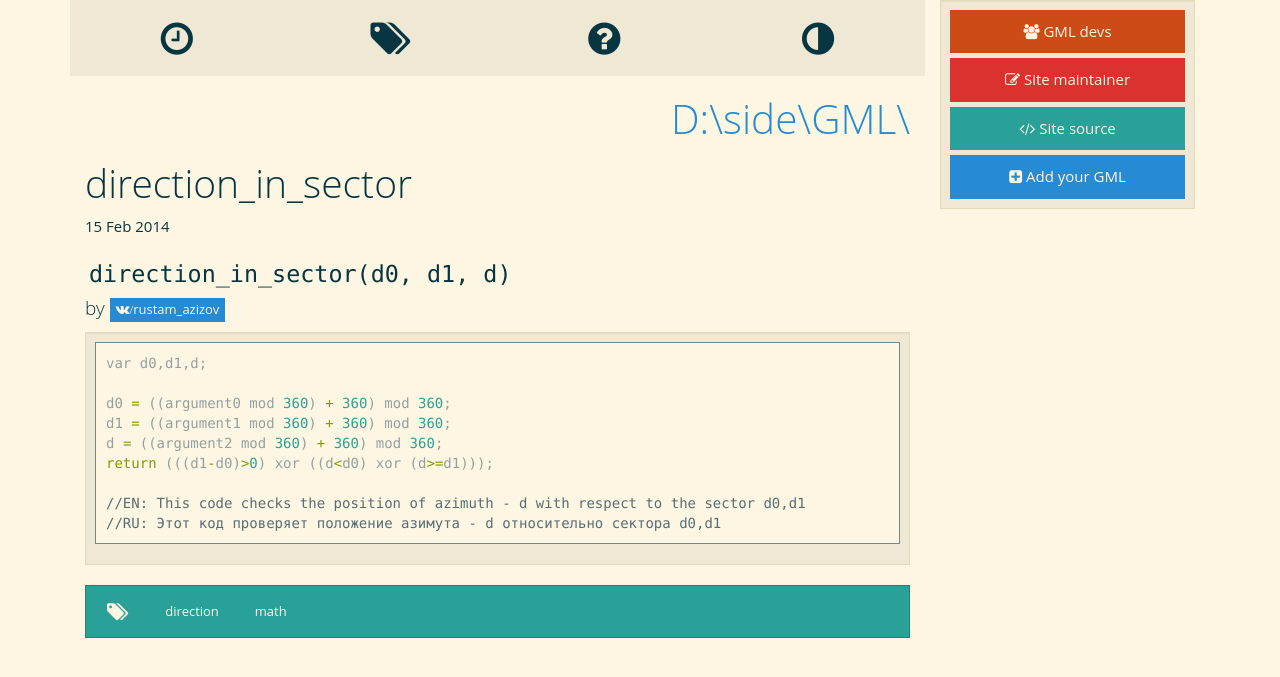
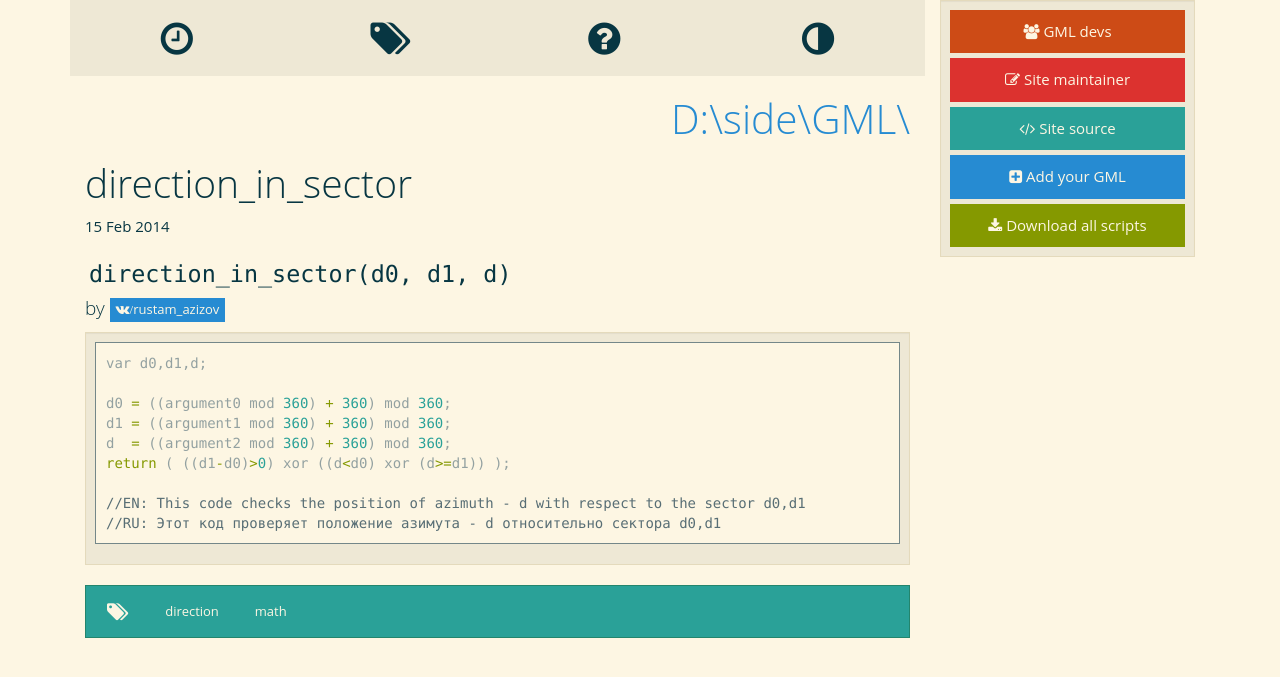
Before and after one commit to D-side/GMLS, a Jekyll site: the page built from _posts/2014-02-15-azimuth-sector.md, in a window 1280 px wide. Shown: the top 677 px of the page. Built offline with Jekyll 4.4.1, drawn with Linux system fonts in a browser that asks for light colours; Markdown is read by kramdown in place of the engine named in the settings.

Commit message:
.gml generation

```diff
--- a/_includes/sidebar.html
+++ b/_includes/sidebar.html
@@ -3,5 +3,6 @@
 	<a class="btn btn-block btn-danger"><i class="icon-edit"></i> Site maintainer</a>
 	<a class="btn btn-block btn-info" href="http://github.com/D-side/GMLS"><i class="icon-code"></i> Site source</a>
 	<a class="btn btn-block btn-primary" href="/contribute/"><i class="icon-plus-sign-alt"></i> Add your GML</a>
+	<a class="btn btn-block btn-success" href="/archive.gml"><i class="icon-download-alt"></i> Download all scripts</a>
 
 </div>
--- a/_posts/2014-02-15-azimuth-sector.md
+++ b/_posts/2014-02-15-azimuth-sector.md
@@ -5,8 +5,8 @@
 
       d0 = ((argument0 mod 360) + 360) mod 360;
       d1 = ((argument1 mod 360) + 360) mod 360;
-      d = ((argument2 mod 360) + 360) mod 360;
-      return (((d1-d0)>0) xor ((d<d0) xor (d>=d1)));
+      d  = ((argument2 mod 360) + 360) mod 360;
+      return ( ((d1-d0)>0) xor ((d<d0) xor (d>=d1)) );
 
       //EN: This code checks the position of azimuth - d with respect to the sector d0,d1
       //RU: Этот код проверяет положение азимута - d относительно сектора d0,d1
```
Also changed, not shown: 1 other file.
